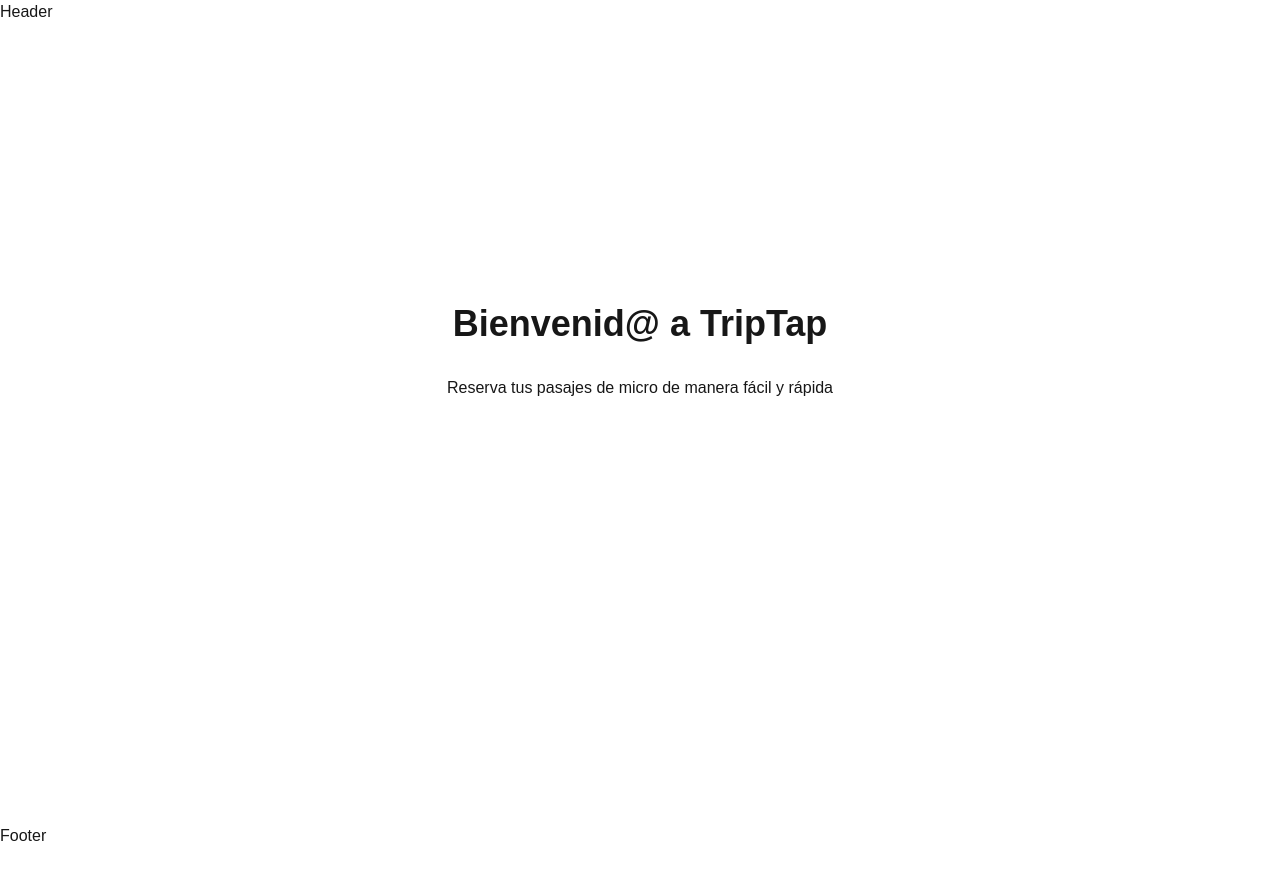
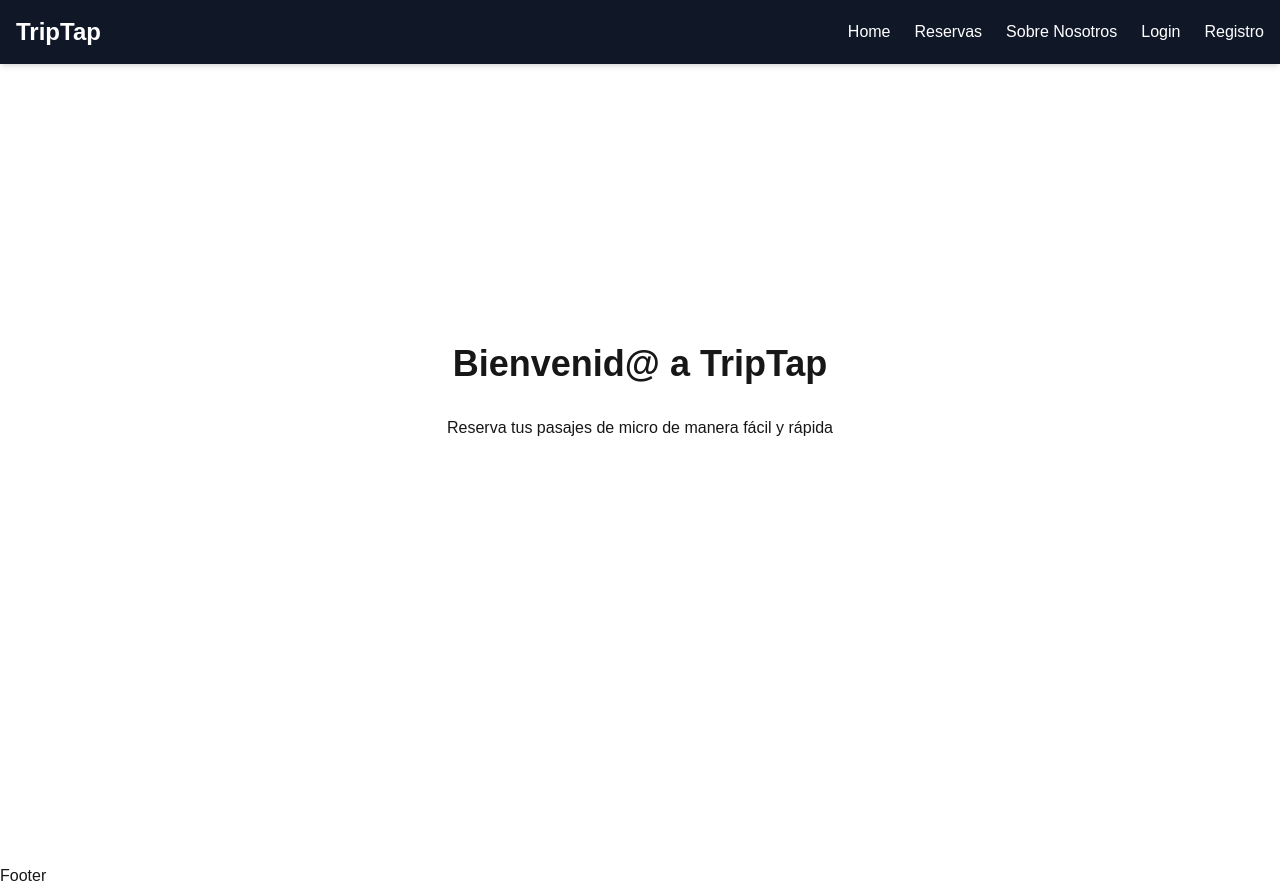
Before and after one commit to ezequielmanchula/triptap-frontend, a Next.js app: page / in a window 1280 px wide. Before the commit the page ends 848 px from the top, so only its background shows below. Built offline with nearby package versions, Linux system fonts and the light colour scheme; some icons are missing.

Commit message:
feat: add 404 page and header with navbar

```diff
--- a/src/app/components/ui/Header.tsx
+++ b/src/app/components/ui/Header.tsx
@@ -1,7 +1,66 @@
-import React from 'react'
+"use client";
+
+import { useState } from "react";
+import Link from "next/link";
+import { Icon } from "@iconify-icon/react";
 
 export default function Header() {
+  const [isOpen, setIsOpen] = useState(false);
+
+  const toggleMenu = () => setIsOpen(!isOpen);
+
+  const navLinks = [
+    { name: "Home", href: "/" },
+    { name: "Reservas", href: "/reservations" },
+    { name: "Sobre Nosotros", href: "/about-us" },
+    { name: "Login", href: "/login" },
+    { name: "Registro", href: "/register" },
+  ];
+
   return (
-    <div>Header</div>
-  )
+    <header className="bg-gray-900 text-white shadow-md">
+      <nav className="container mx-auto flex items-center justify-between p-4">
+        <div className="text-2xl font-bold">TripTap</div>
+
+        {/* Desktop Links */}
+        <ul className="hidden md:flex gap-6">
+          {navLinks.map((link) => (
+            <li key={link.href}>
+              <Link
+                href={link.href}
+                className="hover:text-blue-400 transition-colors"
+              >
+                {link.name}
+              </Link>
+            </li>
+          ))}
+        </ul>
+
+        {/* Hamburger Menu */}
+        <button
+          className="md:hidden p-2 rounded hover:bg-gray-800 transition"
+          onClick={toggleMenu}
+        >
+          <Icon icon={isOpen ? "mdi:close" : "mdi:menu"} width="28" />
+        </button>
+      </nav>
+
+      {/* Mobile Menu */}
+      {isOpen && (
+        <ul className="flex flex-col gap-4 p-4 bg-gray-800 md:hidden">
+          {navLinks.map((link) => (
+            <li key={link.href}>
+              <Link
+                href={link.href}
+                className="block hover:text-blue-400 transition-colors"
+                onClick={() => setIsOpen(false)}
+              >
+                {link.name}
+              </Link>
+            </li>
+          ))}
+        </ul>
+      )}
+    </header>
+  );
 }
--- /dev/null
+++ b/src/app/not-found.tsx
@@ -0,0 +1,18 @@
+"use client";
+
+import Link from "next/link";
+
+export default function NotFound() {
+  return (
+    <div className="flex flex-col items-center justify-center min-h-screen bg-gray-900 text-white px-4">
+      <h1 className="text-6xl font-bold mb-4">404</h1>
+      <p className="text-xl mb-6">Oops! La página que buscas no existe.</p>
+      <Link
+        href="/"
+        className="px-6 py-3 bg-blue-600 hover:bg-blue-500 rounded transition-colors"
+      >
+        Volver al inicio
+      </Link>
+    </div>
+  );
+}
```
